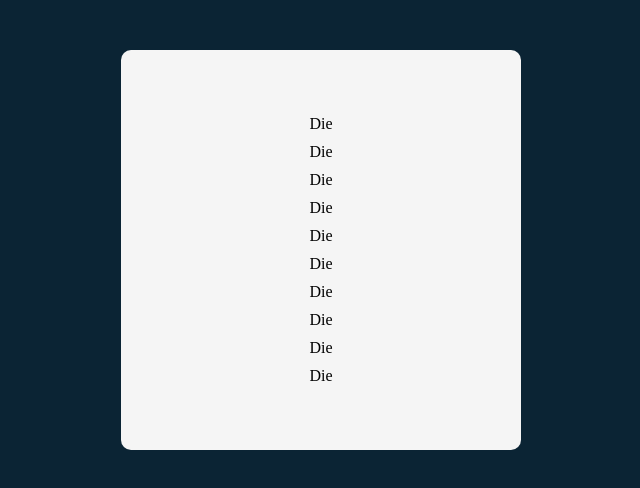
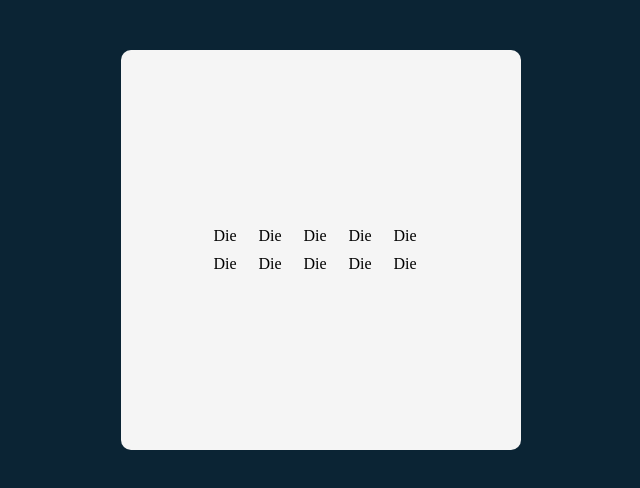
Before and after one commit to PJMantoss/tenzies_game, a React (Create React App) app: page / in a window 1280 px wide. Shown: the top 488 px of the page, without its empty margins (319-959 px from the left). Built offline with nearby package versions, Linux system fonts and the light colour scheme.

Commit message:
update App

```diff
--- a/src/App.css
+++ b/src/App.css
@@ -11,6 +11,6 @@ main {
 
 .dieContainer{
   display: grid;
-  grid-template-columns: repeat(35px);
+  grid-template-columns: repeat(5, 35px);
   gap: 10px;
 }
```
